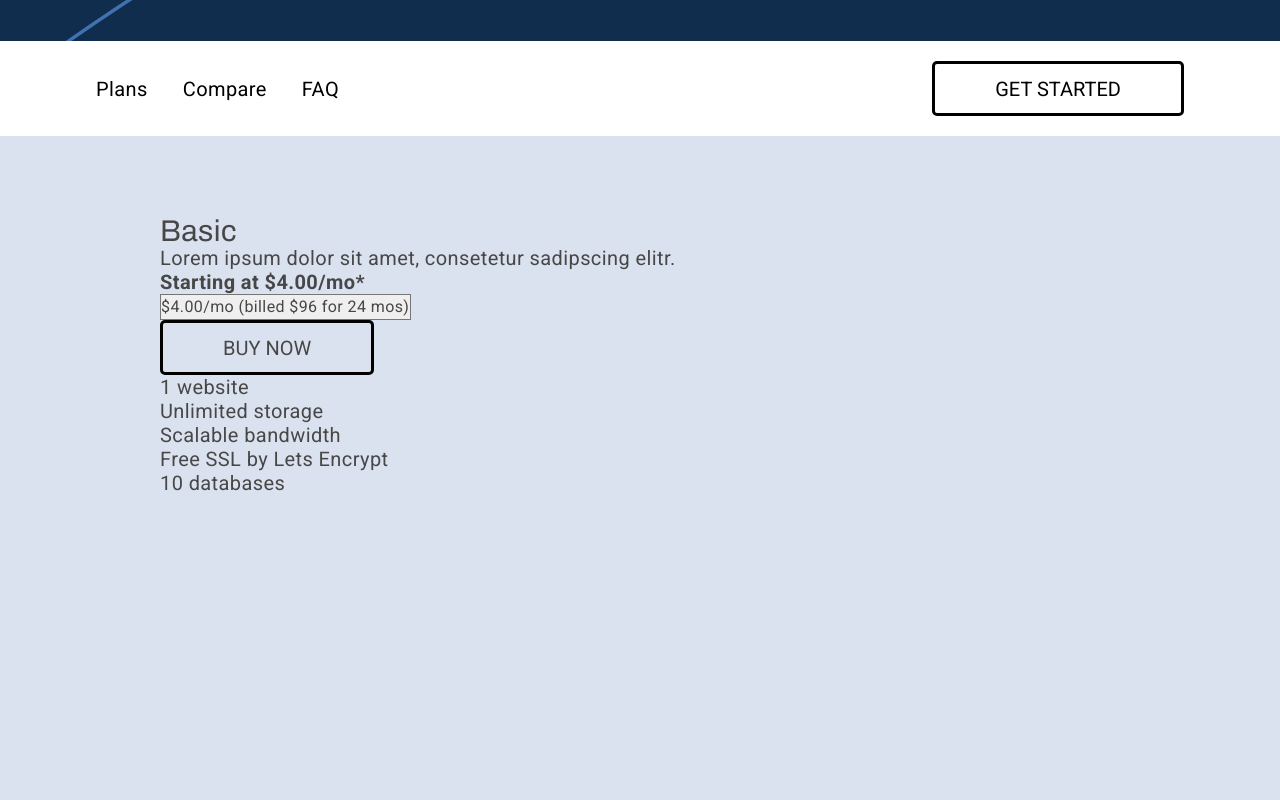
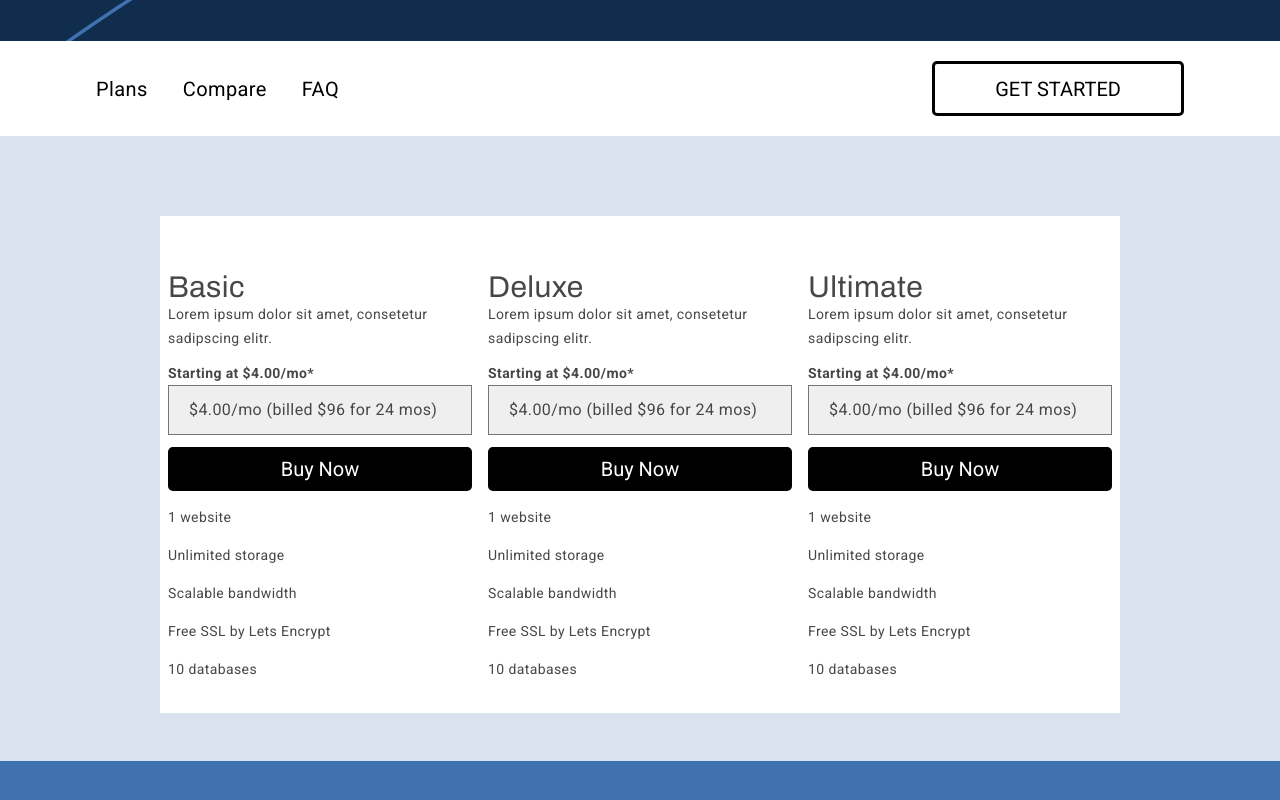
Before and after one commit to Schynol-dev/hosting-provider-template-demo, a React (Create React App) app: page / in a window 1280 px wide. Shown: the part 674-1474 px from the top of the page. Before the commit the page ends 1217 px from the top, so only its background shows below. Built offline with nearby package versions, Linux system fonts and the light colour scheme.

Commit message:
Card, adding styles

```diff
--- a/src/assets/css/main.css
+++ b/src/assets/css/main.css
@@ -309,6 +309,14 @@ p, ul, ol, dl, table {
   display: flex;
 }
 
+.flex-container.space-between {
+  -moz-justify-content: space-between;
+  -ms-justify-content: space-between;
+  -webkit-box-pack: justify;
+      -ms-flex-pack: justify;
+          justify-content: space-between;
+}
+
 .menu {
   display: -moz-flex;
   display: -ms-flex;
@@ -445,4 +453,43 @@ p, ul, ol, dl, table {
   background-color: #000;
   color: #fff;
 }
+
+.button-card {
+  background-color: #000;
+  border: solid 3px #000;
+  border-radius: 5px;
+  color: #fff;
+  height: 2.2em;
+  font-size: 1.25rem;
+  width: 100%;
+}
+
+.button-card:hover {
+  background-color: #fff;
+  color: #000;
+}
+
+.card {
+  background-color: #fff;
+  padding: 3.5em .5em 2em .5em;
+  min-width: 32%;
+}
+
+.card__description, .card__price {
+  font-size: .875rem;
+}
+
+.card__selection, .card__description {
+  margin-bottom: .75em;
+}
+
+.card__select {
+  padding: .75em 1.25em;
+  width: 100%;
+}
+
+.list__item {
+  font-size: .875rem;
+  margin-top: 1em;
+}
 /*# sourceMappingURL=main.css.map */
--- a/src/components/Card.jsx
+++ b/src/components/Card.jsx
@@ -1,32 +1,29 @@
 function Card(props) {
-
-    const array = [
-        '1 website',
-        'Unlimited storage',
-        'Scalable bandwidth',
-        'Free SSL by Lets Encrypt',
-        '10 databases'
-    ];
 
     return (
         <div className="card">
             <div className="card__header">
                 <h5 className="card__title">{props.title}</h5>
-                <p className="card__descriptopn">{props.description}</p>
+                <p className="card__description">{props.description}</p>
             </div>
             <div className="card__selection">
                 <p className="card__price bold">{props.price}</p>
                 <select className="card__select">
-                    <option>{props.option}</option>
+                    {
+                        props.options!=null && Array.isArray(props.options) ?
+                            props.options.map((option) => <option>{option}</option>)
+                        :
+                            <></>
+                    }
                 </select>
             </div>
-            <button className="button button-empty">Buy Now</button>
+            <button className="button button-card">Buy Now</button>
             <ul className="list">
                 {
-                    props.items!=null ?
+                    props.items!=null && Array.isArray(props.items) ?
                         props.items.map((item) => <li className="list__item">{item}</li>)
                     :
-                        <li></li>
+                        <></>
                 }
             </ul>
         </div>
--- a/src/components/Hosting.jsx
+++ b/src/components/Hosting.jsx
@@ -36,11 +36,50 @@ function Hosting() {
 
         <section id="plans" className="wrapper padding">
             <div className="container">
+                <div className="flex-container space-between">
                     <Card
                         title='Basic'
                         description='Lorem ipsum dolor sit amet, consetetur sadipscing elitr.'
                         price='Starting at $4.00/mo*'
-                    option='$4.00/mo (billed $96 for 24 mos)'
+                        options={[
+                            '$4.00/mo (billed $96 for 24 mos)',
+                            '$4.00/mo (billed $96 for 24 mos)',
+                            '$4.00/mo (billed $96 for 24 mos)'
+                        ]}
+                        items={[
+                            '1 website',
+                            'Unlimited storage',
+                            'Scalable bandwidth',
+                            'Free SSL by Lets Encrypt',
+                            '10 databases'
+                        ]}
+                    />
+                    <Card
+                        title='Deluxe'
+                        description='Lorem ipsum dolor sit amet, consetetur sadipscing elitr.'
+                        price='Starting at $4.00/mo*'
+                        options={[
+                            '$4.00/mo (billed $96 for 24 mos)',
+                            '$4.00/mo (billed $96 for 24 mos)',
+                            '$4.00/mo (billed $96 for 24 mos)'
+                        ]}
+                        items={[
+                            '1 website',
+                            'Unlimited storage',
+                            'Scalable bandwidth',
+                            'Free SSL by Lets Encrypt',
+                            '10 databases'
+                        ]}
+                    />
+                    <Card
+                        title='Ultimate'
+                        description='Lorem ipsum dolor sit amet, consetetur sadipscing elitr.'
+                        price='Starting at $4.00/mo*'
+                        options={[
+                            '$4.00/mo (billed $96 for 24 mos)',
+                            '$4.00/mo (billed $96 for 24 mos)',
+                            '$4.00/mo (billed $96 for 24 mos)'
+                        ]}
                         items={[
                             '1 website',
                             'Unlimited storage',
@@ -50,7 +89,12 @@ function Hosting() {
                         ]}
                     />
                 </div>
+            </div>
         </section>
+
+        <div className="wrapper style3 padding bg-banner">
+            <div className="banner"></div>
+        </div>
         </>
     );
 }
--- a/src/scss/components/_button.scss
+++ b/src/scss/components/_button.scss
@@ -31,4 +31,19 @@
             color: #fff;
         }
     }
+
+    &-card {
+        background-color: #000;
+        border: solid 3px #000;
+        border-radius: 5px;
+        color: #fff;
+        height: 2.2em;
+        font-size: 1.25rem;
+        width: 100%;
+
+        &:hover {
+            background-color: #fff;
+            color: #000;
+        }
+    }
 }
--- /dev/null
+++ b/src/scss/components/_card.scss
@@ -0,0 +1,26 @@
+.card {
+    background-color: #fff;
+    padding: 3.5em .5em 2em .5em;
+    min-width: 32%;
+
+    &__description, &__price {
+        font-size: .875rem;
+    }
+
+    &__selection, &__description {
+        margin-bottom: .75em;
+    }
+
+    &__select {
+        padding: .75em 1.25em;
+        width: 100%;
+    }
+}
+
+.list {
+
+    &__item {
+        font-size: .875rem;
+        margin-top: 1em;
+    }
+}
--- a/src/scss/layout/_flex-container.scss
+++ b/src/scss/layout/_flex-container.scss
@@ -1,3 +1,7 @@
 .flex-container {
     @include vendor('display', 'flex');
+
+    &.space-between {
+        @include vendor('justify-content', 'space-between');
+    }
 }
--- a/src/scss/main.scss
+++ b/src/scss/main.scss
@@ -29,3 +29,4 @@
 @import 'components/navigation';
 @import 'components/header';
 @import 'components/button';
+@import 'components/card';
```
Also changed, not shown: src/assets/icons/card-arrow-down.svg (added), 1 other file (tests, documents, lock files or other folders). Lines whose indentation alone changed are shown as unchanged.
